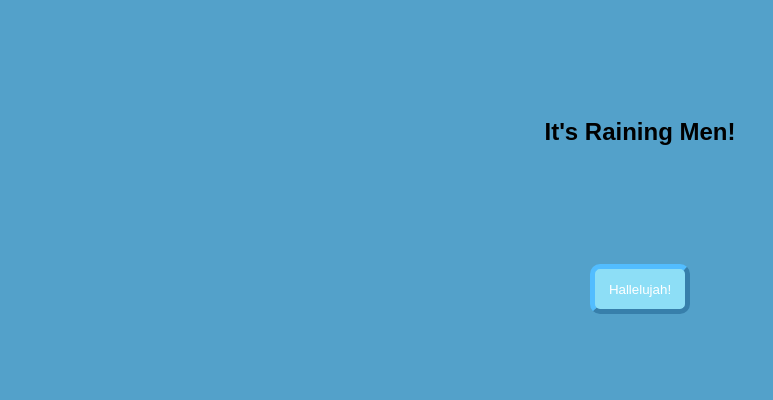
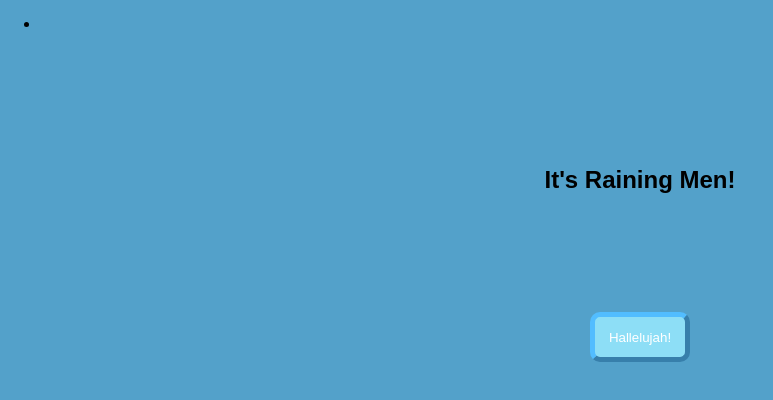
Before and after one commit to lizthrilla/make-it-rain, a website: page public/index.html in a window 1280 px wide. Shown: the whole page, without its empty margins (0-773 px from the left). Drawn offline with Linux system fonts and the light colour scheme.

Commit message:
adding ul

```diff
--- a/public/index.html
+++ b/public/index.html
@@ -7,7 +7,9 @@
     <link rel="stylesheet" href="/screen.css">
   </head>
   <body>
-    <figure class="droplet"></figure>
+    <ul>
+      <li><figure class="droplet"></figure></li>
+    </ul>
 
     <section class="screen">
       <h1>It's Raining Men!</h1>
```
